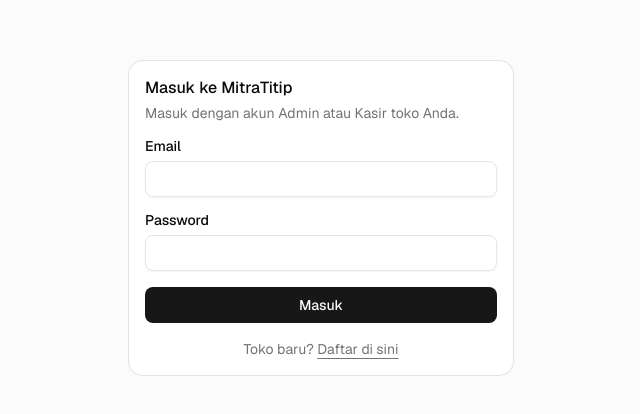
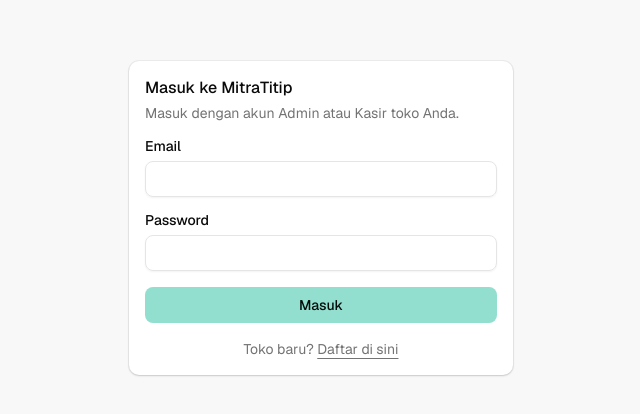
Before and after one commit to Taufiq26/MitraTitip, a Next.js app: page /login in a window 1280 px wide. Shown: the part 182-596 px from the top of the page, without its empty margins (319-959 px from the left). Built offline with nearby package versions, Linux system fonts and the light colour scheme.

Commit message:
style: update theme colors and refine card design with consistent shadows and radii

```diff
--- a/src/app/dashboard/layout.tsx
+++ b/src/app/dashboard/layout.tsx
@@ -23,8 +23,8 @@
   const profile = await getCurrentProfile();
 
   return (
-    <div className="flex min-h-screen flex-col">
-      <header className="flex items-center justify-between border-b px-6 py-3">
+    <div className="flex min-h-screen flex-col bg-muted/30">
+      <header className="flex items-center justify-between border-b bg-background px-6 py-3">
         <div className="flex items-center gap-6">
           <div>
             <p className="font-semibold">MitraTitip</p>
--- a/src/app/dashboard/pos/pos-client.tsx
+++ b/src/app/dashboard/pos/pos-client.tsx
@@ -296,7 +296,7 @@
               key={product.id}
               type="button"
               onClick={() => addToCart(product)}
-              className="flex flex-col rounded-lg border p-3 text-left text-sm hover:bg-accent"
+              className="group flex flex-col rounded-lg bg-card p-3 text-left text-sm shadow-[0_1px_3px_rgba(0,0,0,0.05),0_1px_2px_rgba(0,0,0,0.1)] ring-1 ring-foreground/5 transition-all duration-150 hover:ring-primary/50 hover:shadow-md"
             >
               <div className="flex w-full items-start justify-between gap-1">
                 <p className="font-medium pr-2">{product.name}</p>
--- a/src/app/globals.css
+++ b/src/app/globals.css
@@ -49,14 +49,14 @@
 }
 
 :root {
-  --background: oklch(1 0 0);
+  --background: oklch(0.985 0 0);
   --foreground: oklch(0.145 0 0);
   --card: oklch(1 0 0);
   --card-foreground: oklch(0.145 0 0);
   --popover: oklch(1 0 0);
   --popover-foreground: oklch(0.145 0 0);
-  --primary: oklch(0.205 0 0);
-  --primary-foreground: oklch(0.985 0 0);
+  --primary: oklch(0.85 0.08 180);
+  --primary-foreground: oklch(0.14 0.02 180);
   --secondary: oklch(0.97 0 0);
   --secondary-foreground: oklch(0.205 0 0);
   --muted: oklch(0.97 0 0);
--- a/src/components/ui/card.tsx
+++ b/src/components/ui/card.tsx
@@ -12,7 +12,7 @@
       data-slot="card"
       data-size={size}
       className={cn(
-        "group/card flex flex-col gap-(--card-spacing) overflow-hidden rounded-xl bg-card py-(--card-spacing) text-sm text-card-foreground ring-1 ring-foreground/10 [--card-spacing:--spacing(4)] has-data-[slot=card-footer]:pb-0 has-[>img:first-child]:pt-0 data-[size=sm]:[--card-spacing:--spacing(3)] data-[size=sm]:has-data-[slot=card-footer]:pb-0 *:[img:first-child]:rounded-t-xl *:[img:last-child]:rounded-b-xl",
+        "group/card flex flex-col gap-(--card-spacing) overflow-hidden rounded-lg bg-card py-(--card-spacing) text-sm text-card-foreground shadow-[0_1px_3px_rgba(0,0,0,0.05),0_1px_2px_rgba(0,0,0,0.1)] ring-1 ring-foreground/5 [--card-spacing:--spacing(4)] has-data-[slot=card-footer]:pb-0 has-[>img:first-child]:pt-0 data-[size=sm]:[--card-spacing:--spacing(3)] data-[size=sm]:has-data-[slot=card-footer]:pb-0 *:[img:first-child]:rounded-t-lg *:[img:last-child]:rounded-b-lg",
         className
       )}
       {...props}
@@ -25,7 +25,7 @@
     <div
       data-slot="card-header"
       className={cn(
-        "group/card-header @container/card-header grid auto-rows-min items-start gap-1 rounded-t-xl px-(--card-spacing) has-data-[slot=card-action]:grid-cols-[1fr_auto] has-data-[slot=card-description]:grid-rows-[auto_auto] [.border-b]:pb-(--card-spacing)",
+        "group/card-header @container/card-header grid auto-rows-min items-start gap-1 rounded-t-lg px-(--card-spacing) has-data-[slot=card-action]:grid-cols-[1fr_auto] has-data-[slot=card-description]:grid-rows-[auto_auto] [.border-b]:pb-(--card-spacing)",
         className
       )}
       {...props}
@@ -84,7 +84,7 @@
     <div
       data-slot="card-footer"
       className={cn(
-        "flex items-center rounded-b-xl border-t bg-muted/50 p-(--card-spacing)",
+        "flex items-center rounded-b-lg border-t bg-muted/50 p-(--card-spacing)",
         className
       )}
       {...props}
```
